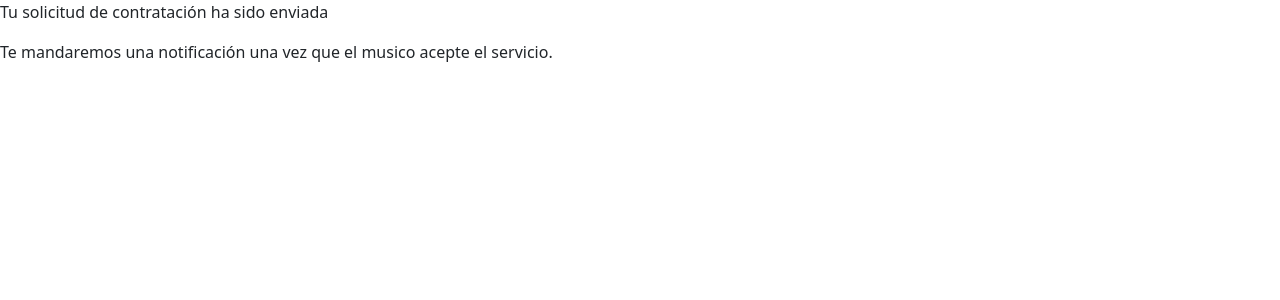
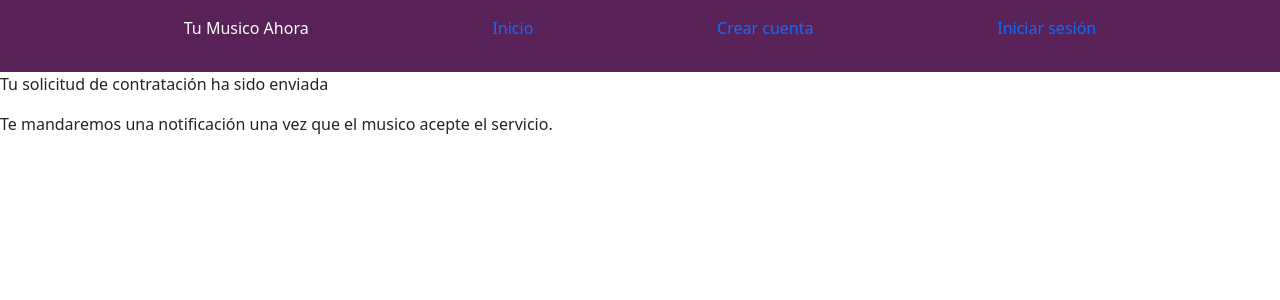
Before and after one commit to Kodemia-MusicApp/MusicApp-FrontEnd, a React app: page /sentreservation in a window 1280 px wide. Shown: the top 300 px of the page. Built offline with nearby package versions, Linux system fonts and the light colour scheme; no server answers.

Commit message:
1 file modified

```diff
--- a/src/Pages/SentReservation/SentReservation.jsx
+++ b/src/Pages/SentReservation/SentReservation.jsx
@@ -1,8 +1,10 @@
 import React from 'react'
 import './SentReservation.scss'
-
+import { Navbar } from '../../Components/Navbar/Navbar'
 export const SentReservation = () => {
     return (
+        <div>
+            <Navbar />
             <div className=" SentReservation ">
                 <div className=" SentReservation-container">
                     <div className=" SentReservation-content">
@@ -11,9 +13,10 @@ export const SentReservation = () => {
                         </div>
                         <div className=" SentReservationBox2">
                             <p>
-                            Te mandaremos una notificación una vez que el musico
-                            acepte el servicio.{' '}
+                                Te mandaremos una notificación una vez que el
+                                musico acepte el servicio.{' '}
                             </p>
+                        </div>
                     </div>
                 </div>
             </div>
```
Lines whose indentation alone changed are shown as unchanged.
